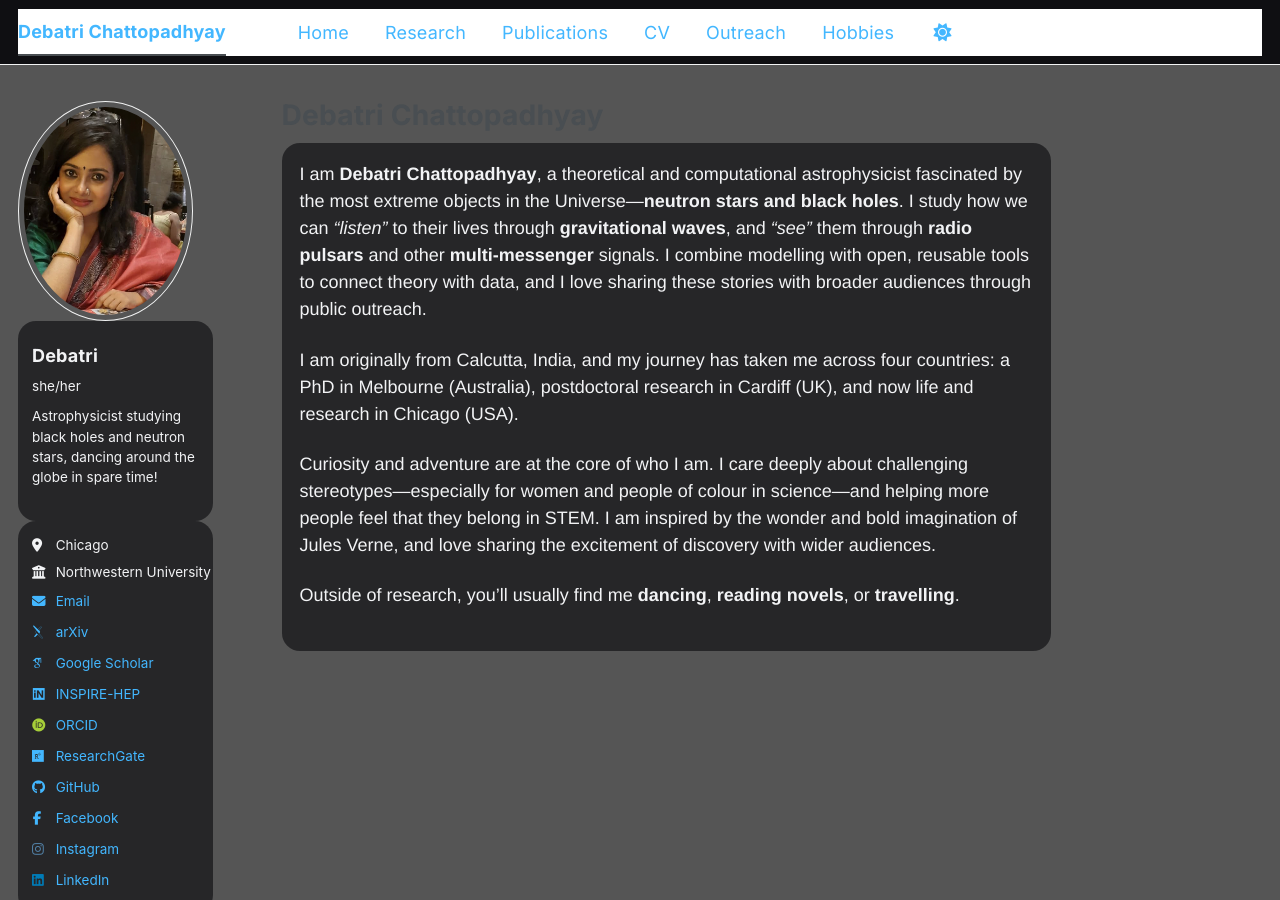
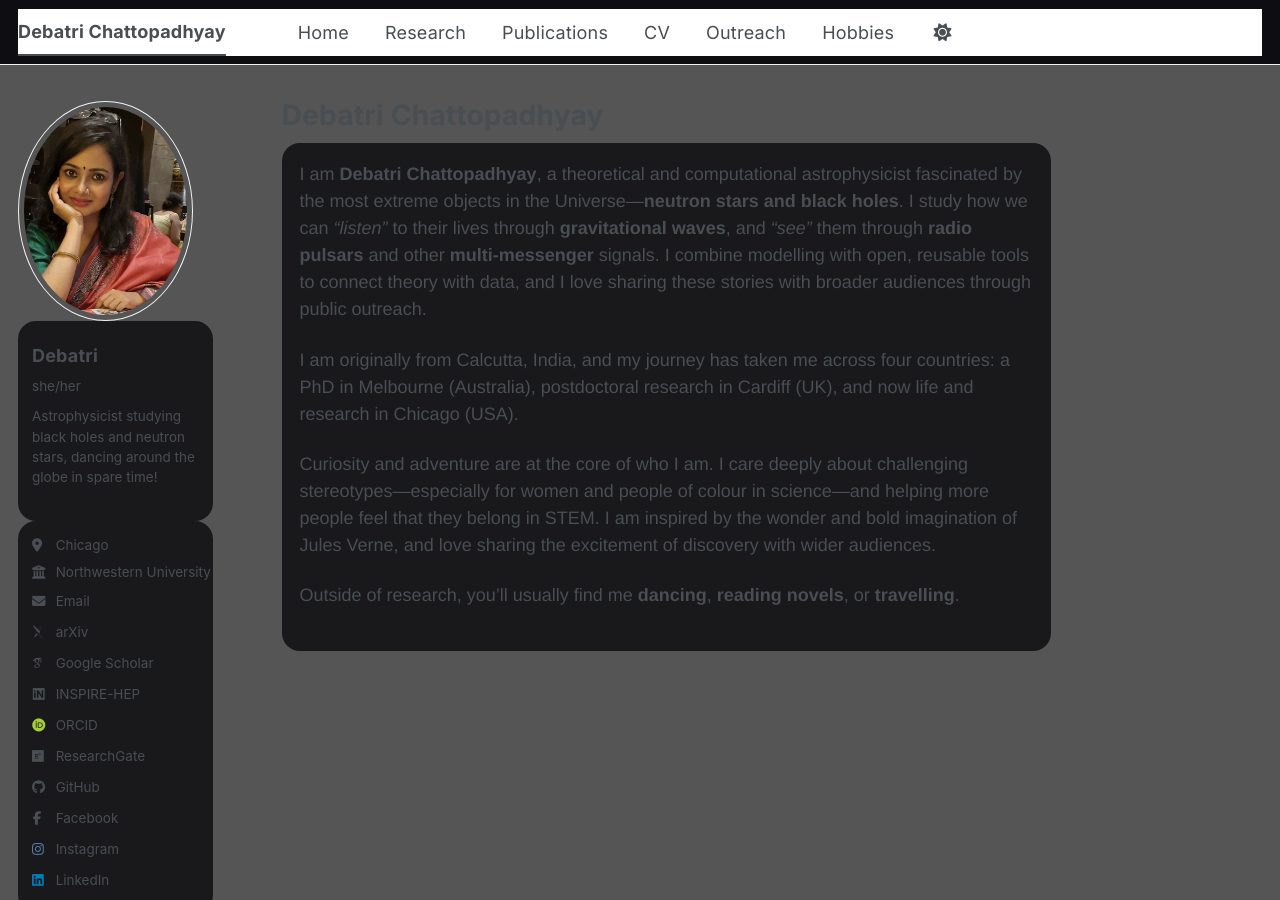
Before and after one commit to debatric/debatric.github.io, a Jekyll site: the page built from _pages/about.md, in a window 1280 px wide and 900 px high. Built offline with Jekyll 4.4.1, drawn with Linux system fonts in a browser that asks for light colours; some web fonts are replaced; a script bundle is joined from its source files by our own code; library files that are not in the unit come from our copies.

Commit message:
Update _custom.scss

```diff
--- a/_sass/_custom.scss
+++ b/_sass/_custom.scss
@@ -172,45 +172,3 @@ h1, h2, h3, h4, .site-title, .masthead__menu-item {
   margin-top: 10px;
   font-size: 0.95rem;
 }
-
-
-/* Theme-aware “glass” panels */
-:root{
-  --panel: rgba(10, 10, 14, 0.62);
-  --panel-strong: rgba(10, 10, 14, 0.92);
-  --text: #f2f3f5;
-  --link: #43b7ff;
-}
-
-/* Light mode (if your theme uses data-theme) */
-html[data-theme="light"]{
-  --panel: rgba(255, 255, 255, 0.78);
-  --panel-strong: rgba(255, 255, 255, 0.90);
-  --text: #101218;
-  --link: #0b6aa2;
-}
-
-/* Dark mode */
-html[data-theme="dark"]{
-  --panel: rgba(10, 10, 14, 0.62);
-  --panel-strong: rgba(10, 10, 14, 0.92);
-  --text: #f2f3f5;
-  --link: #43b7ff;
-}
-
-.masthead, .page__footer{
-  background: var(--panel-strong) !important;
-  backdrop-filter: blur(8px);
-}
-
-.page__content,
-.sidebar__inner,
-.author__content,
-.author__urls-wrapper{
-  background: var(--panel) !important;
-  color: var(--text) !important;
-  backdrop-filter: blur(10px);
-  border-radius: 18px;
-}
-
-a{ color: var(--link) !important; }
```
